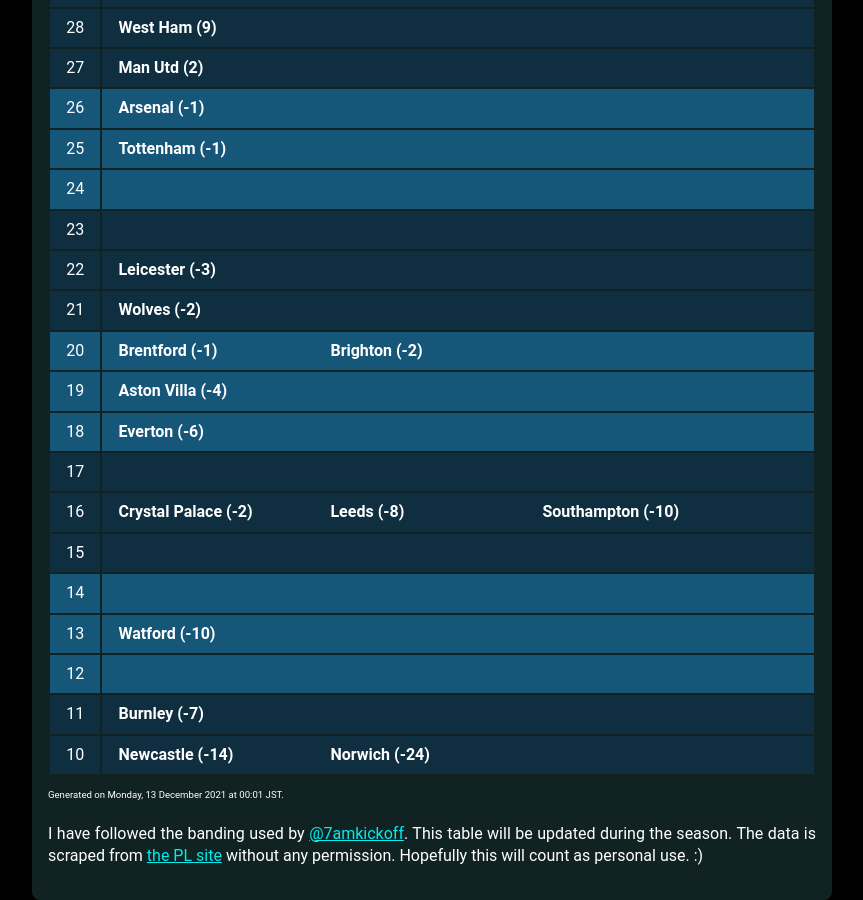
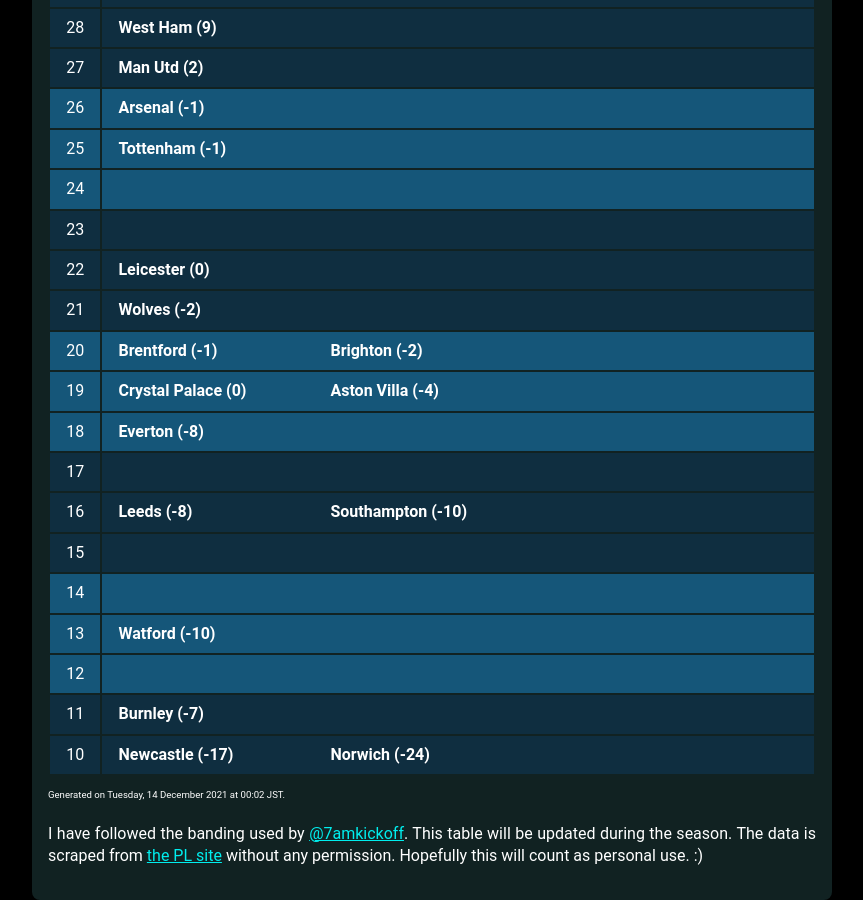
Before and after one commit to muru/muru.github.io, a Jekyll site: the page built from resources.md, in a window 1280 px wide and 900 px high, scrolled down 1881 px. Shown: the whole window, without its empty margins (208-1071 px from the left). Built offline with Jekyll 4.4.1, drawn with Linux system fonts in a browser that asks for light colours; some web fonts are replaced.

Commit message:
updated cann-table: Tue 14 Dec 00:02:46 JST 2021

```diff
--- a/cann-table.html
+++ b/cann-table.html
@@ -90,7 +90,7 @@
 	<tr class="cann-row-2">
 		<td class="cann-point"> 22 </td>
 		<td class="cann-clubs">
-			<span class="club-name"> Leicester (-3) </span>
+			<span class="club-name"> Leicester (0) </span>
 		</td>
  	</tr>
 	<tr class="cann-row-2">
@@ -109,13 +109,14 @@
 	<tr class="cann-row-1">
 		<td class="cann-point"> 19 </td>
 		<td class="cann-clubs">
+			<span class="club-name"> Crystal Palace (0) </span>
 			<span class="club-name"> Aston Villa (-4) </span>
 		</td>
  	</tr>
 	<tr class="cann-row-1">
 		<td class="cann-point"> 18 </td>
 		<td class="cann-clubs">
-			<span class="club-name"> Everton (-6) </span>
+			<span class="club-name"> Everton (-8) </span>
 		</td>
  	</tr>
 	<tr class="cann-row-2">
@@ -126,7 +127,6 @@
 	<tr class="cann-row-2">
 		<td class="cann-point"> 16 </td>
 		<td class="cann-clubs">
-			<span class="club-name"> Crystal Palace (-2) </span>
 			<span class="club-name"> Leeds (-8) </span>
 			<span class="club-name"> Southampton (-10) </span>
 		</td>
@@ -161,9 +161,9 @@
 	<tr class="cann-row-2">
 		<td class="cann-point"> 10 </td>
 		<td class="cann-clubs">
-			<span class="club-name"> Newcastle (-14) </span>
+			<span class="club-name"> Newcastle (-17) </span>
 			<span class="club-name"> Norwich (-24) </span>
 		</td>
  	</tr>
 </table>
-<span id="cann-gen-note"> Generated on  Monday, 13 December 2021 at 00:01 JST. </span>
+<span id="cann-gen-note"> Generated on  Tuesday, 14 December 2021 at 00:02 JST. </span>
```
